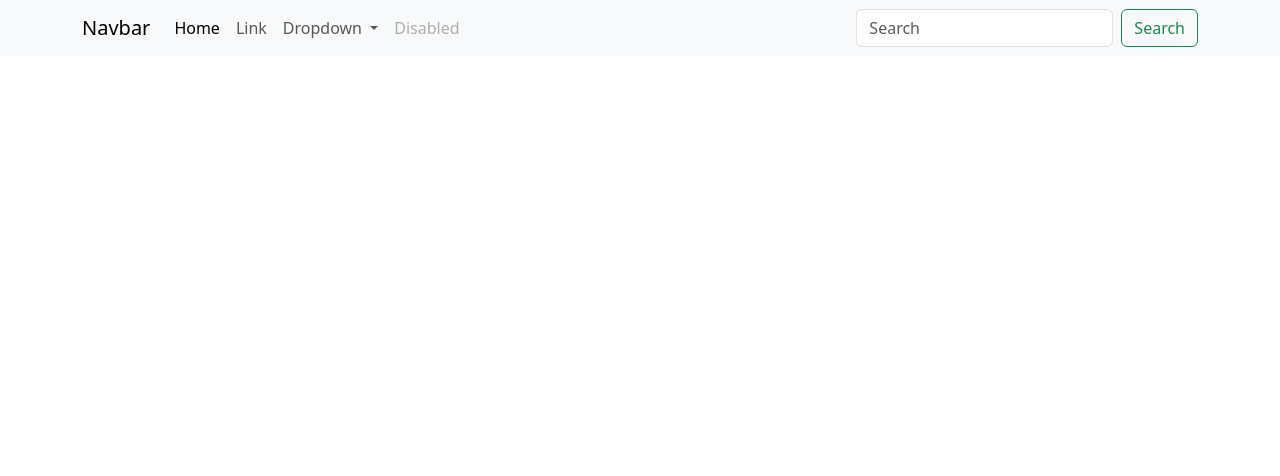
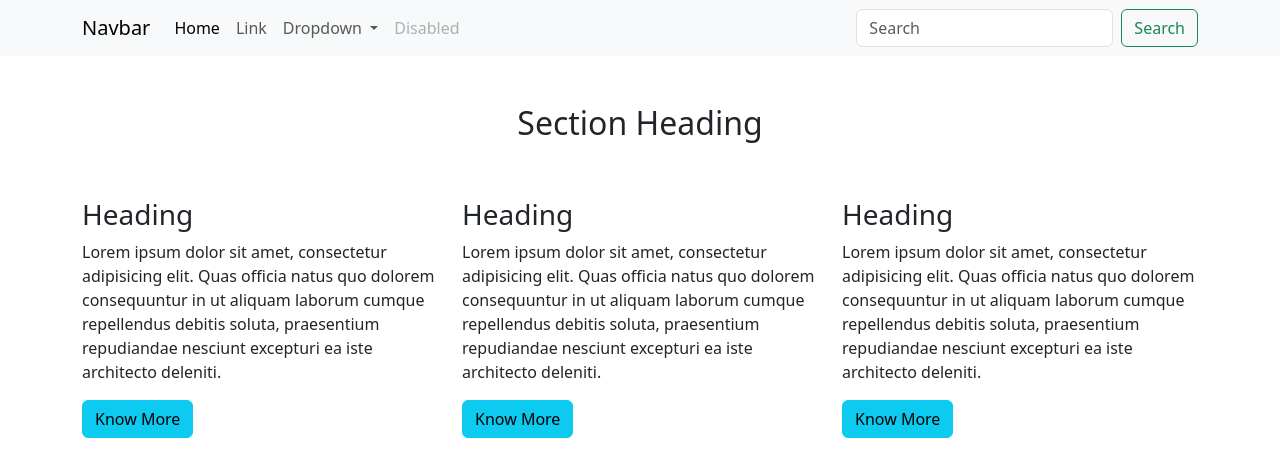
Before and after one commit to shivaArena/arenaameerpet.github.io, a plain HTML site: page index.html in a window 1280 px wide. Drawn offline with nearby package versions, Linux system fonts and the light colour scheme.

Commit message:
section Added

```diff
--- a/index.html
+++ b/index.html
@@ -46,6 +46,28 @@
         </div>
       </nav>
 
+      <section class="container">
+        <div class="row my-5 text-center">
+            <h2>Section Heading</h2>
+        </div>
 
+        <div class="row">
+            <div class="col-lg-4 col-md-4">
+                <h3>Heading</h3>
+                <p>Lorem ipsum dolor sit amet, consectetur adipisicing elit. Quas officia natus quo dolorem consequuntur in ut aliquam laborum cumque repellendus debitis soluta, praesentium repudiandae nesciunt excepturi ea iste architecto deleniti.</p>
+                <a href="#" class="btn btn-info">Know More</a>
+            </div>
+            <div class="col-lg-4 col-md-4">
+                <h3>Heading</h3>
+                <p>Lorem ipsum dolor sit amet, consectetur adipisicing elit. Quas officia natus quo dolorem consequuntur in ut aliquam laborum cumque repellendus debitis soluta, praesentium repudiandae nesciunt excepturi ea iste architecto deleniti.</p>
+                <a href="#" class="btn btn-info">Know More</a>
+            </div>
+            <div class="col-lg-4 col-md-4">
+                <h3>Heading</h3>
+                <p>Lorem ipsum dolor sit amet, consectetur adipisicing elit. Quas officia natus quo dolorem consequuntur in ut aliquam laborum cumque repellendus debitis soluta, praesentium repudiandae nesciunt excepturi ea iste architecto deleniti.</p>
+                <a href="#" class="btn btn-info">Know More</a>
+            </div>
+        </div>
+      </section>
 </body>
 </html>
```
